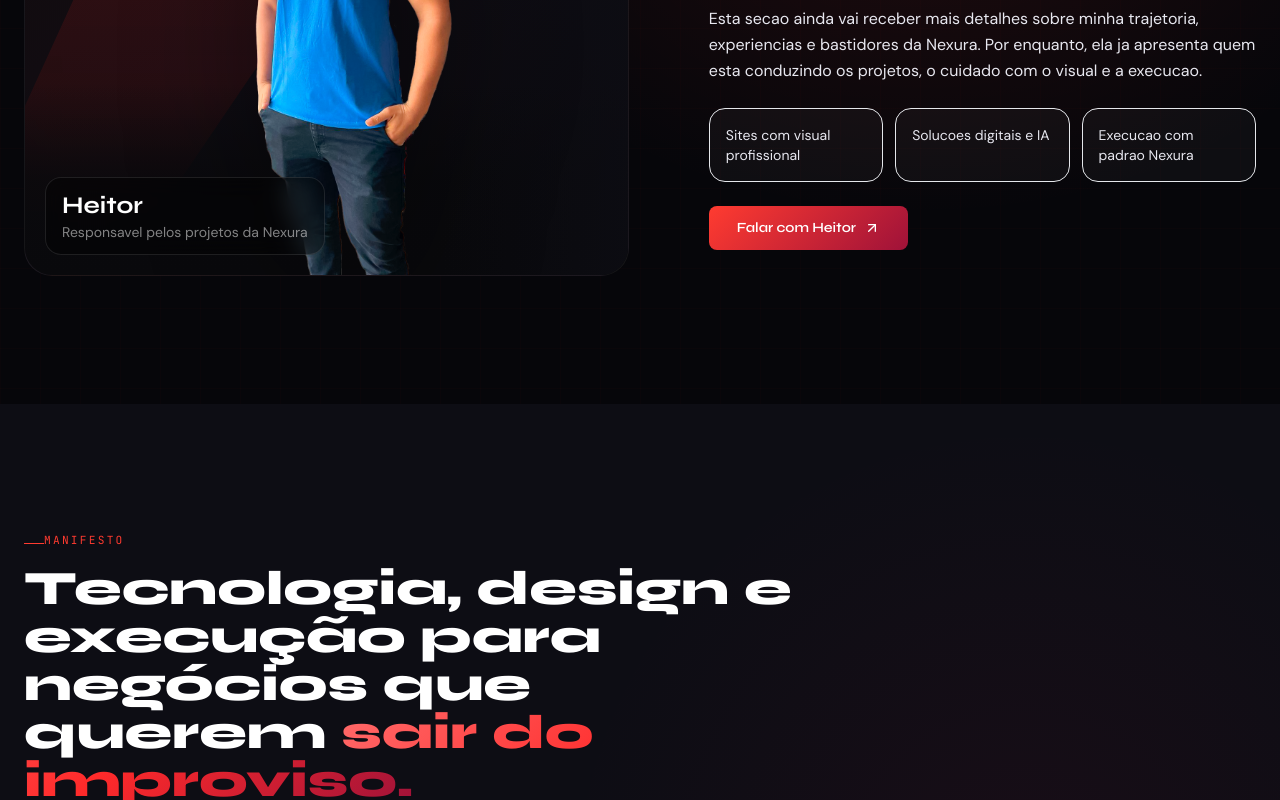
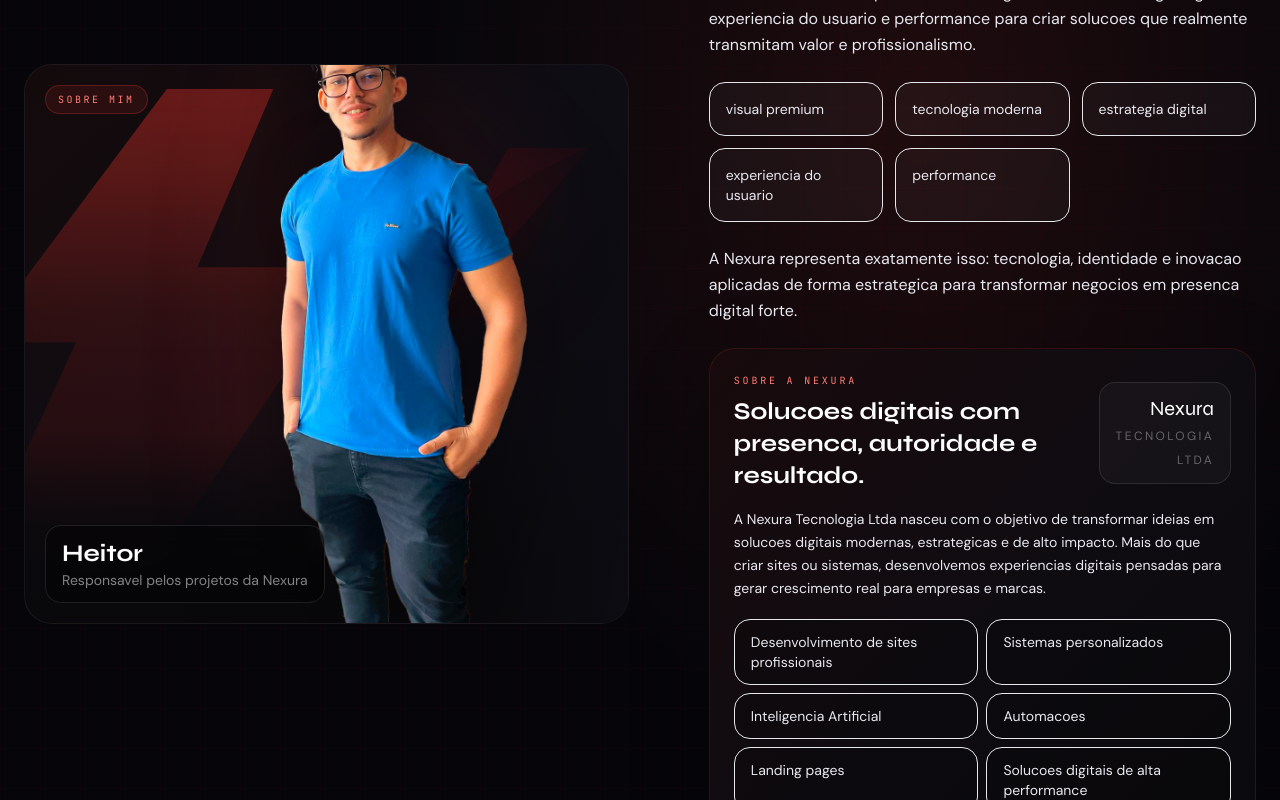
Before and after one commit to hstudio-cloud/Nexura-Tecnologia-LTDA, a React (Vite) app: page / in a window 1280 px wide. Shown: the part 1400-2200 px from the top of the page. Built offline with nearby package versions, Linux system fonts and the light colour scheme.

Commit message:
Refine Heitor section content and layout

```diff
--- a/src/components/AboutHeitor.jsx
+++ b/src/components/AboutHeitor.jsx
@@ -7,11 +7,16 @@ import nexuraMarkHeader from '../assets/nexura-mark-header.png'
 const WA_LINK =
   'https://wa.me/5584999422597?text=Ol%C3%A1%2C%20vim%20pelo%20site%20da%20Nexura%20e%20quero%20falar%20com%20Heitor.'
 
-const pillars = [
-  'Sites com visual profissional',
-  'Solucoes digitais e IA',
-  'Execucao com padrao Nexura',
+const nexuraServices = [
+  'Desenvolvimento de sites profissionais',
+  'Sistemas personalizados',
+  'Inteligencia Artificial',
+  'Automacoes',
+  'Landing pages',
+  'Solucoes digitais de alta performance',
 ]
+
+const heitorFocus = ['visual premium', 'tecnologia moderna', 'estrategia digital', 'experiencia do usuario', 'performance']
 
 export default function AboutHeitor() {
   const ref = useRef(null)
@@ -48,6 +53,8 @@ export default function AboutHeitor() {
                 filter: 'drop-shadow(0 0 42px rgba(255,59,48,0.34))',
               }}
             />
+            <div className="absolute inset-y-0 left-[30%] w-28 bg-gradient-to-r from-transparent via-[#ff3b30]/10 to-transparent blur-2xl" />
+            <div className="absolute right-[18%] top-[10%] h-40 w-40 rounded-full bg-[#ff3b30]/10 blur-3xl" />
 
             <img
               src={nexuraMarkHeader}
@@ -58,11 +65,12 @@ export default function AboutHeitor() {
 
             <div className="absolute inset-x-0 bottom-0 h-48 bg-gradient-to-t from-[#09090c] via-[#09090cd9] to-transparent" />
             <div className="absolute right-0 top-0 h-full w-[62%] bg-gradient-to-l from-[#0d0d14] via-transparent to-transparent opacity-70" />
+            <div className="absolute left-1/2 top-[16%] z-[9] h-24 w-24 -translate-x-[18%] rounded-full bg-[#150f10]/80 blur-xl" />
 
             <img
               src={heitorCutout}
               alt="Heitor"
-              className="absolute bottom-0 left-1/2 z-10 w-[430px] max-w-none -translate-x-1/2 object-contain drop-shadow-[0_24px_64px_rgba(0,0,0,0.42)]"
+              className="absolute bottom-[-18px] left-1/2 z-10 w-[500px] max-w-none -translate-x-[42%] object-contain drop-shadow-[0_24px_64px_rgba(0,0,0,0.42)] sm:w-[540px]"
             />
 
             <div className="absolute left-5 top-5 rounded-full border border-[#ff3b30]/25 bg-[#ff3b30]/10 px-3 py-1.5 font-mono text-[10px] uppercase tracking-[0.25em] text-[#ff7d75]">
@@ -103,24 +111,67 @@ export default function AboutHeitor() {
 
           <div className="max-w-2xl space-y-6">
             <p className="font-body text-lg leading-relaxed text-white/58">
-              Sou Heitor, a pessoa por tras de boa parte dos projetos da Nexura. Meu foco e transformar ideias em
-              presenca digital forte, com visual profissional, estrutura clara e resultado de verdade.
+              Meu nome e Heitor, fundador e CEO da Nexura. Sou responsavel pela direcao criativa, desenvolvimento e
+              execucao da maior parte dos projetos da empresa.
             </p>
 
             <p className="font-body text-base leading-relaxed text-white/48">
-              Esta secao ainda vai receber mais detalhes sobre minha trajetoria, experiencias e bastidores da Nexura.
-              Por enquanto, ela ja apresenta quem esta conduzindo os projetos, o cuidado com o visual e a execucao.
+              Meu foco e unir visual premium, tecnologia moderna, estrategia digital, experiencia do usuario e
+              performance para criar solucoes que realmente transmitam valor e profissionalismo.
             </p>
 
-            <div className="grid gap-3 sm:grid-cols-3">
-              {pillars.map((item) => (
-                <div
-                  key={item}
-                  className="rounded-2xl border border-white/8 bg-white/[0.03] px-4 py-4 font-body text-sm text-white/62"
-                >
+            <div className="grid gap-3 sm:grid-cols-2 xl:grid-cols-3">
+              {heitorFocus.map((item) => (
+                <div key={item} className="rounded-2xl border border-white/8 bg-white/[0.03] px-4 py-4 font-body text-sm text-white/62">
                   {item}
                 </div>
               ))}
+            </div>
+
+            <p className="font-body text-base leading-relaxed text-white/48">
+              A Nexura representa exatamente isso: tecnologia, identidade e inovacao aplicadas de forma estrategica
+              para transformar negocios em presenca digital forte.
+            </p>
+
+            <div className="rounded-[26px] border border-[#ff3b30]/15 bg-gradient-to-br from-[#180a0c] via-[#0f0c11] to-[#09090c] p-6 shadow-[0_24px_80px_rgba(0,0,0,0.22)]">
+              <div className="mb-4 flex items-center justify-between gap-4">
+                <div>
+                  <span className="mb-2 block font-mono text-[10px] uppercase tracking-[0.28em] text-[#ff7d75]">
+                    Sobre a Nexura
+                  </span>
+                  <h3
+                    className="font-display text-2xl text-white"
+                    style={{ fontFamily: 'Syne, sans-serif', fontWeight: 700 }}
+                  >
+                    Solucoes digitais com presenca, autoridade e resultado.
+                  </h3>
+                </div>
+                <div className="hidden rounded-2xl border border-white/10 bg-white/[0.03] px-4 py-3 text-right lg:block">
+                  <span className="block font-display text-xl text-white">Nexura</span>
+                  <span className="font-body text-xs uppercase tracking-[0.2em] text-white/35">Tecnologia Ltda</span>
+                </div>
+              </div>
+
+              <p className="mb-5 font-body text-sm leading-relaxed text-white/52">
+                A Nexura Tecnologia Ltda nasceu com o objetivo de transformar ideias em solucoes digitais modernas,
+                estrategicas e de alto impacto. Mais do que criar sites ou sistemas, desenvolvemos experiencias
+                digitais pensadas para gerar crescimento real para empresas e marcas.
+              </p>
+
+              <div className="grid gap-2 sm:grid-cols-2">
+                {nexuraServices.map((item) => (
+                  <div
+                    key={item}
+                    className="rounded-2xl border border-white/8 bg-black/20 px-4 py-3 font-body text-sm text-white/68"
+                  >
+                    {item}
+                  </div>
+                ))}
+              </div>
+
+              <p className="mt-5 font-body text-sm leading-relaxed text-white/42">
+                Cada projeto e construido com foco em design moderno, performance, posicionamento e resultado.
+              </p>
             </div>
 
             <a href={WA_LINK} target="_blank" rel="noopener noreferrer" className="btn-primary text-sm">
```
